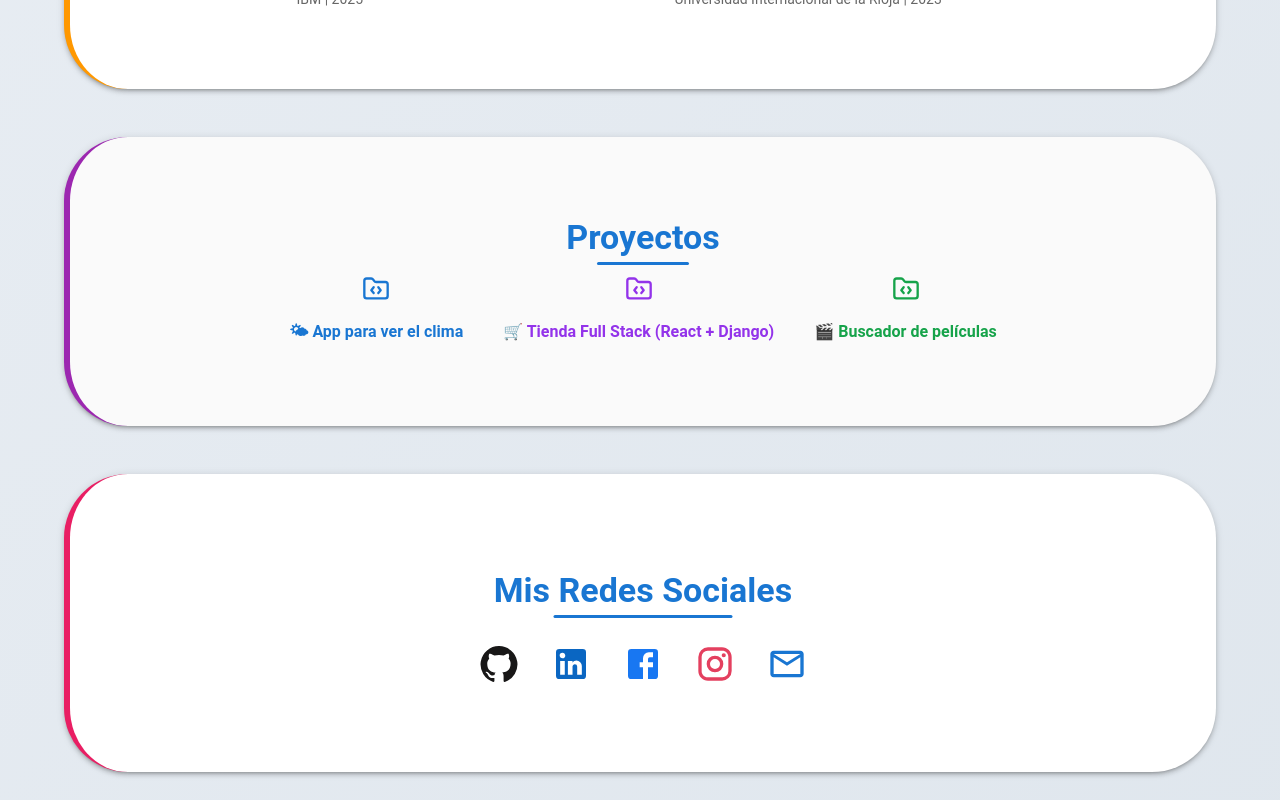
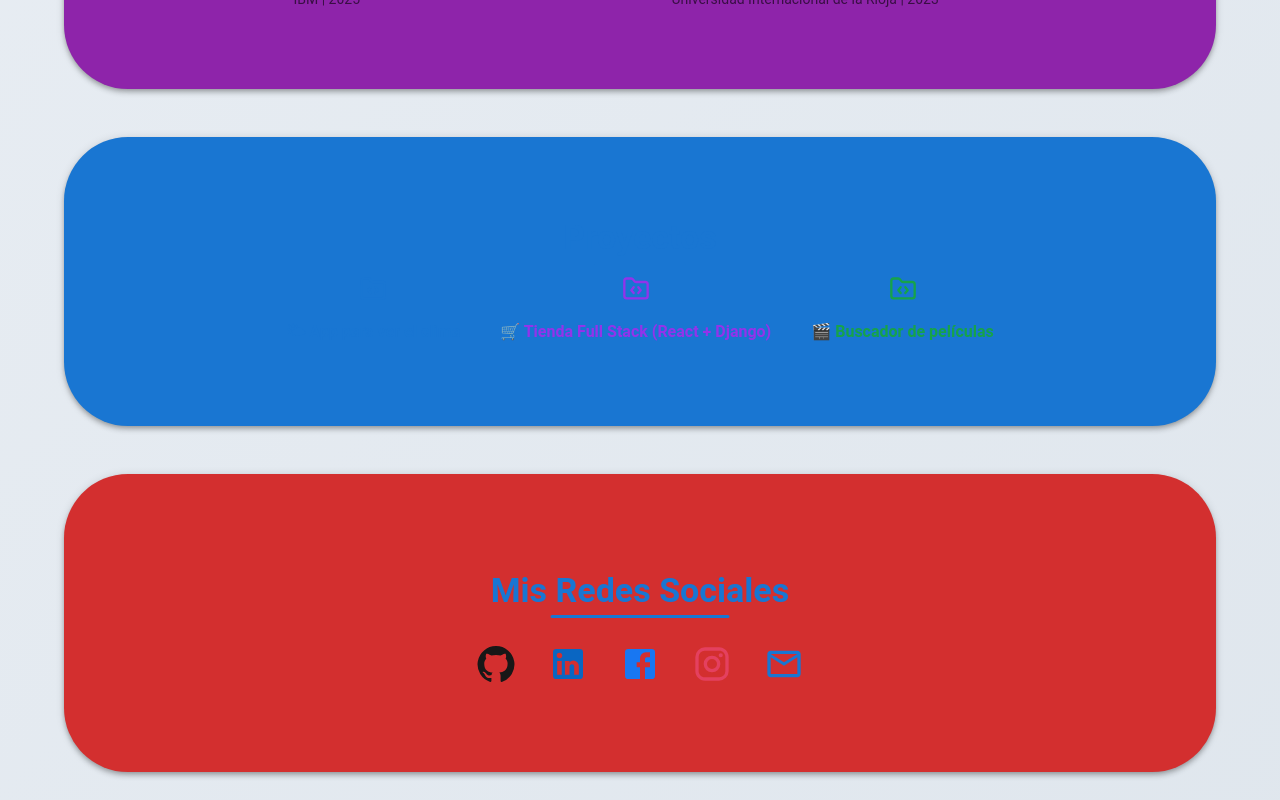
Before and after one commit to Patogol35/jorgito, a React (Vite) app: page / in a window 1280 px wide. Shown: the part 2300-3100 px from the top of the page. Built offline with nearby package versions, Linux system fonts and the light colour scheme.

Commit message:
Update App.jsx

```diff
--- a/src/App.jsx
+++ b/src/App.jsx
@@ -16,13 +16,12 @@ function App() {
       sx={{
         minHeight: "100vh",
         background: "linear-gradient(135deg, #eef2f7 0%, #dfe6ed 100%)",
-        color: "#111",
         fontFamily: "'Poppins', sans-serif",
       }}
     >
       <Navbar />
 
-      {/* Hero protagonista */}
+      {/* Hero */}
       <Box
         sx={{
           minHeight: "100vh",
@@ -37,16 +36,16 @@ function App() {
       </Box>
 
       <Container maxWidth="lg" sx={{ py: 6 }}>
-        {/* About */}
+        {/* About (Educación) */}
         <Paper
           id="about"
-          elevation={3}
+          elevation={4}
           sx={{
             mb: 6,
             p: { xs: 3, md: 6 },
             borderRadius: 4,
-            background: "#fff",
-            borderLeft: "6px solid #1976d2",
+            backgroundColor: "#2e7d32", // Verde
+            color: "#fff",
             scrollMarginTop: scrollOffset,
             transition: "all 0.3s",
             "&:hover": { transform: "translateY(-6px)" },
@@ -55,16 +54,16 @@ function App() {
           <About />
         </Paper>
 
-        {/* Skills */}
+        {/* Skills (Tecnologías) */}
         <Paper
           id="skills"
-          elevation={3}
+          elevation={4}
           sx={{
             mb: 6,
             p: { xs: 3, md: 6 },
             borderRadius: 4,
-            background: "#fafafa",
-            borderLeft: "6px solid #43a047",
+            backgroundColor: "#fb8c00", // Naranja
+            color: "#fff",
             scrollMarginTop: scrollOffset,
             transition: "all 0.3s",
             "&:hover": { transform: "translateY(-6px)" },
@@ -76,13 +75,13 @@ function App() {
         {/* Certifications */}
         <Paper
           id="certifications"
-          elevation={3}
+          elevation={4}
           sx={{
             mb: 6,
             p: { xs: 3, md: 6 },
             borderRadius: 4,
-            background: "#fff",
-            borderLeft: "6px solid #ff9800",
+            backgroundColor: "#8e24aa", // Morado
+            color: "#fff",
             scrollMarginTop: scrollOffset,
             transition: "all 0.3s",
             "&:hover": { transform: "translateY(-6px)" },
@@ -94,13 +93,13 @@ function App() {
         {/* Projects */}
         <Paper
           id="projects"
-          elevation={3}
+          elevation={4}
           sx={{
             mb: 6,
             p: { xs: 3, md: 6 },
             borderRadius: 4,
-            background: "#fafafa",
-            borderLeft: "6px solid #9c27b0",
+            backgroundColor: "#1976d2", // Azul
+            color: "#fff",
             scrollMarginTop: scrollOffset,
             transition: "all 0.3s",
             "&:hover": { transform: "translateY(-6px)" },
@@ -112,13 +111,13 @@ function App() {
         {/* Contact */}
         <Paper
           id="contact"
-          elevation={3}
+          elevation={4}
           sx={{
             mb: 6,
             p: { xs: 3, md: 6 },
             borderRadius: 4,
-            background: "#fff",
-            borderLeft: "6px solid #e91e63",
+            backgroundColor: "#d32f2f", // Rojo
+            color: "#fff",
             scrollMarginTop: scrollOffset,
             transition: "all 0.3s",
             "&:hover": { transform: "translateY(-6px)" },
```
